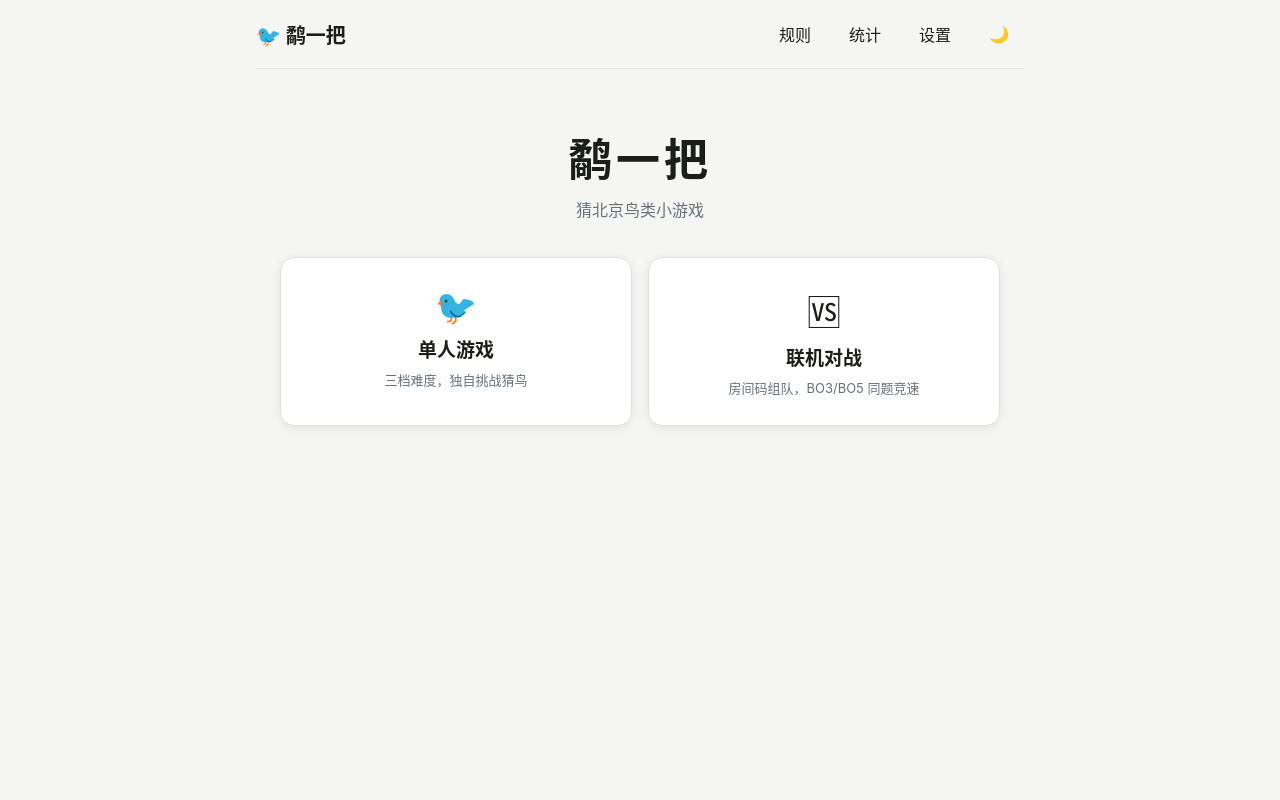
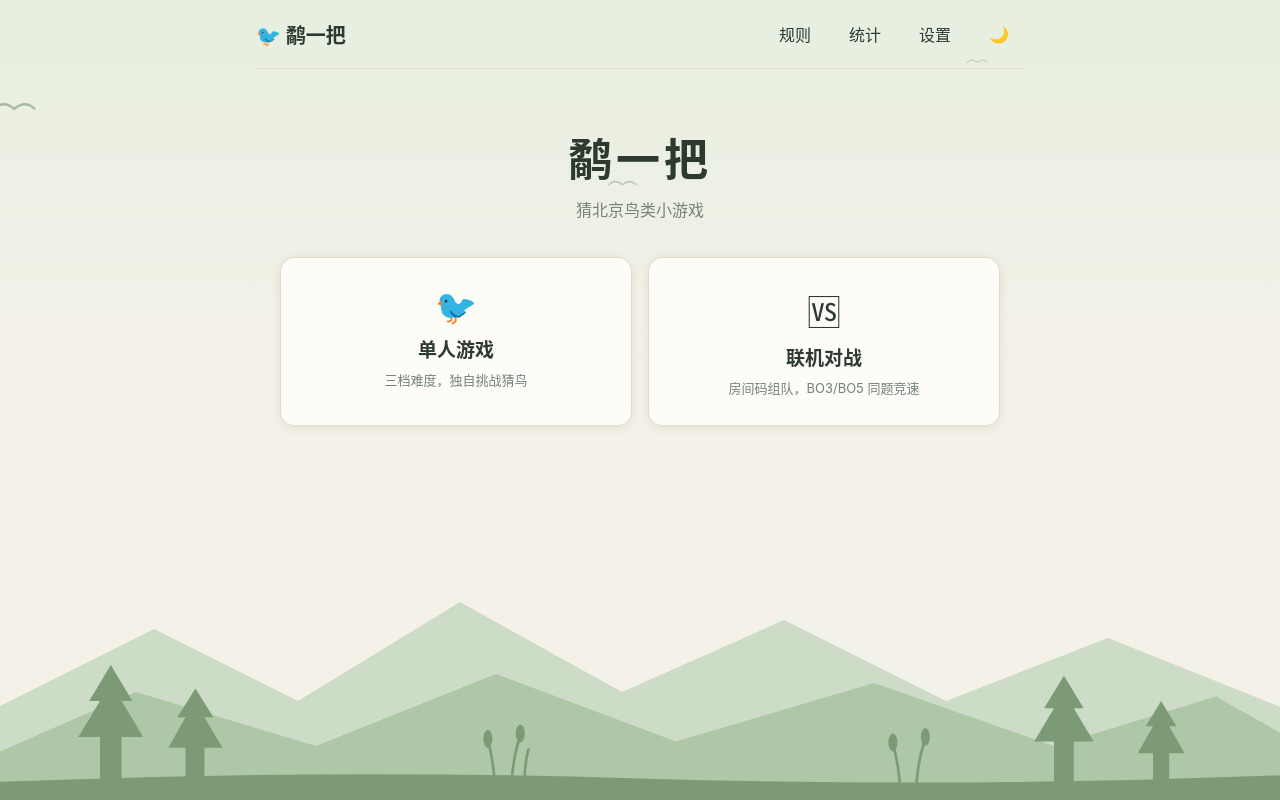
Before and after one commit to Chocoer/birdle, a React (Vite) app in the folder client/: page / in a window 1280 px wide. Built offline with nearby package versions, Linux system fonts and the light colour scheme; no server answers.

Commit message:
设计 v1：自然配色 + 山川树林飞鸟剪影背景

```diff
--- a/client/src/App.tsx
+++ b/client/src/App.tsx
@@ -1,4 +1,5 @@
 import { useEffect } from 'react';
+import Backdrop from './components/Backdrop';
 import Game from './components/Game';
 import Home from './components/Home';
 import Lobby from './components/mp/Lobby';
@@ -41,6 +42,7 @@ export default function App() {
 
   return (
     <div className="app">
+      <Backdrop />
       <header className="nav">
         <button className="nav-title" onClick={goHome}>
           🐦 鹬一把
--- /dev/null
+++ b/client/src/components/Backdrop.tsx
@@ -0,0 +1,52 @@
+/** 自然风光背景层：山川树林剪影 + 缓慢飞过的鸟剪影，纯 SVG 无图片资源 */
+export default function Backdrop() {
+  return (
+    <div className="backdrop" aria-hidden="true">
+      {/* 飞鸟剪影（雁形曲线），从屏幕左侧缓缓飞向右侧 */}
+      <svg className="bird b1" viewBox="0 0 48 20">
+        <path d="M2 14 Q12 4 24 14 Q36 4 46 14" fill="none" stroke="currentColor" strokeWidth="2.4" strokeLinecap="round" />
+      </svg>
+      <svg className="bird b2" viewBox="0 0 48 20">
+        <path d="M2 14 Q12 4 24 14 Q36 4 46 14" fill="none" stroke="currentColor" strokeWidth="2.4" strokeLinecap="round" />
+      </svg>
+      <svg className="bird b3" viewBox="0 0 48 20">
+        <path d="M2 14 Q12 4 24 14 Q36 4 46 14" fill="none" stroke="currentColor" strokeWidth="2.4" strokeLinecap="round" />
+      </svg>
+
+      {/* 底部自然风光：远山 → 近山 → 树林与芦苇 */}
+      <svg className="landscape" viewBox="0 0 1440 320" preserveAspectRatio="xMidYMax slice">
+        {/* 远山 */}
+        <path
+          className="sil-far"
+          d="M0 220 L180 130 L340 210 L520 100 L700 200 L880 120 L1060 210 L1240 140 L1440 220 L1440 320 L0 320 Z"
+        />
+        {/* 近山 */}
+        <path
+          className="sil-mid"
+          d="M0 270 L160 200 L360 260 L560 180 L760 255 L980 190 L1180 260 L1360 205 L1440 250 L1440 320 L0 320 Z"
+        />
+        {/* 松树剪影 */}
+        <g className="sil-near">
+          <path d="M120 320 L120 250 L96 250 L120 210 L108 210 L132 170 L156 210 L144 210 L168 250 L144 250 L144 320 Z" />
+          <path d="M215 320 L215 262 L196 262 L215 228 L206 228 L226 196 L246 228 L236 228 L256 262 L236 262 L236 320 Z" />
+          <path d="M1180 320 L1180 255 L1158 255 L1180 218 L1169 218 L1191 182 L1213 218 L1202 218 L1224 255 L1202 255 L1202 320 Z" />
+          <path d="M1290 320 L1290 268 L1273 268 L1290 238 L1282 238 L1299 210 L1316 238 L1308 238 L1325 268 L1308 268 L1308 320 Z" />
+          {/* 芦苇丛 */}
+          <g strokeWidth="3" strokeLinecap="round" fill="none" stroke="currentColor" className="reeds">
+            <path d="M560 320 Q558 280 552 258" />
+            <path d="M576 320 Q578 274 586 252" />
+            <path d="M592 320 Q590 286 596 264" />
+            <ellipse cx="551" cy="252" rx="5" ry="10" fill="currentColor" stroke="none" />
+            <ellipse cx="587" cy="246" rx="5" ry="10" fill="currentColor" stroke="none" />
+            <path d="M1010 320 Q1008 282 1002 262" />
+            <path d="M1026 320 Q1028 276 1036 256" />
+            <ellipse cx="1001" cy="256" rx="5" ry="10" fill="currentColor" stroke="none" />
+            <ellipse cx="1037" cy="250" rx="5" ry="10" fill="currentColor" stroke="none" />
+          </g>
+        </g>
+        {/* 地面 */}
+        <path className="sil-near" d="M0 300 Q360 285 720 296 Q1080 307 1440 292 L1440 320 L0 320 Z" />
+      </svg>
+    </div>
+  );
+}
--- a/client/src/styles.css
+++ b/client/src/styles.css
@@ -1,36 +1,48 @@
 /* ===== 主题变量 ===== */
 :root {
-  --bg: #f5f6f4;
-  --surface: #ffffff;
-  --text: #1c1e1a;
-  --muted: #68707a;
-  --border: #e0e2dc;
-  --accent: #2f7d5a;
-  --accent-hover: #26694b;
+  --bg: #f4f1e8;
+  --surface: #fdfcf7;
+  --text: #2c3a30;
+  --muted: #75837a;
+  --border: #e3ddcb;
+  --accent: #3e7d5b;
+  --accent-hover: #326549;
   --accent-text: #ffffff;
   --cell-green: #22a06b;
   --cell-yellow: #d4a017;
   --cell-gray: #a9aeb5;
-  --cell-neutral: #e7e8e3;
+  --cell-neutral: #eae6d8;
   --cell-text: #ffffff;
-  --shadow: 0 2px 10px rgba(0, 0, 0, 0.08);
+  --shadow: 0 2px 10px rgba(60, 70, 50, 0.1);
+  /* 自然风光剪影 */
+  --sky-top: #e6efe0;
+  --sil-far: #ccdcc6;
+  --sil-mid: #aec7a6;
+  --sil-near: #7d9a76;
+  --sil-bird: #66816d;
 }
 
 [data-theme='dark'] {
-  --bg: #131518;
-  --surface: #1d2025;
-  --text: #e8eae6;
-  --muted: #98a0a8;
-  --border: #30353c;
-  --accent: #3ba676;
-  --accent-hover: #4bbd8a;
+  --bg: #131d16;
+  --surface: #1d2a21;
+  --text: #e3eadf;
+  --muted: #8fa394;
+  --border: #2e4034;
+  --accent: #74ab86;
+  --accent-hover: #8cc49c;
   --accent-text: #0f1512;
   --cell-green: #1f8f5f;
   --cell-yellow: #c0951a;
-  --cell-gray: #494f58;
-  --cell-neutral: #2b2f36;
+  --cell-gray: #3d4a40;
+  --cell-neutral: #26332a;
   --cell-text: #f2f3f0;
   --shadow: 0 2px 10px rgba(0, 0, 0, 0.35);
+  /* 自然风光剪影 */
+  --sky-top: #0e1710;
+  --sil-far: #1b2a20;
+  --sil-mid: #233827;
+  --sil-near: #2f4a31;
+  --sil-bird: #40614a;
 }
 
 /* ===== 基础 ===== */
@@ -43,9 +55,82 @@ body {
   font-family:
     -apple-system, BlinkMacSystemFont, 'PingFang SC', 'Hiragino Sans GB',
     'Microsoft YaHei', 'Noto Sans CJK SC', sans-serif;
-  background: var(--bg);
+  background: linear-gradient(to bottom, var(--sky-top), var(--bg) 45%);
+  background-attachment: fixed;
   color: var(--text);
   transition: background-color 0.2s ease, color 0.2s ease;
+}
+
+/* ===== 自然风光背景层 ===== */
+.backdrop {
+  position: fixed;
+  inset: 0;
+  z-index: -1;
+  overflow: hidden;
+  pointer-events: none;
+}
+
+.landscape {
+  position: absolute;
+  bottom: 0;
+  left: 0;
+  width: 100%;
+  height: 36vh;
+  min-height: 220px;
+}
+
+.sil-far {
+  fill: var(--sil-far);
+}
+
+.sil-mid {
+  fill: var(--sil-mid);
+}
+
+.sil-near {
+  fill: var(--sil-near);
+}
+
+.reeds {
+  color: var(--sil-near);
+}
+
+.bird {
+  position: absolute;
+  color: var(--sil-bird);
+  opacity: 0.5;
+  animation: bird-drift linear infinite;
+}
+
+.b1 {
+  top: 12%;
+  width: 44px;
+  animation-duration: 70s;
+}
+
+.b2 {
+  top: 22%;
+  width: 30px;
+  opacity: 0.35;
+  animation-duration: 95s;
+  animation-delay: -40s;
+}
+
+.b3 {
+  top: 7%;
+  width: 22px;
+  opacity: 0.28;
+  animation-duration: 120s;
+  animation-delay: -80s;
+}
+
+@keyframes bird-drift {
+  from {
+    transform: translateX(-10vw);
+  }
+  to {
+    transform: translateX(110vw);
+  }
 }
 
 .app {
```
